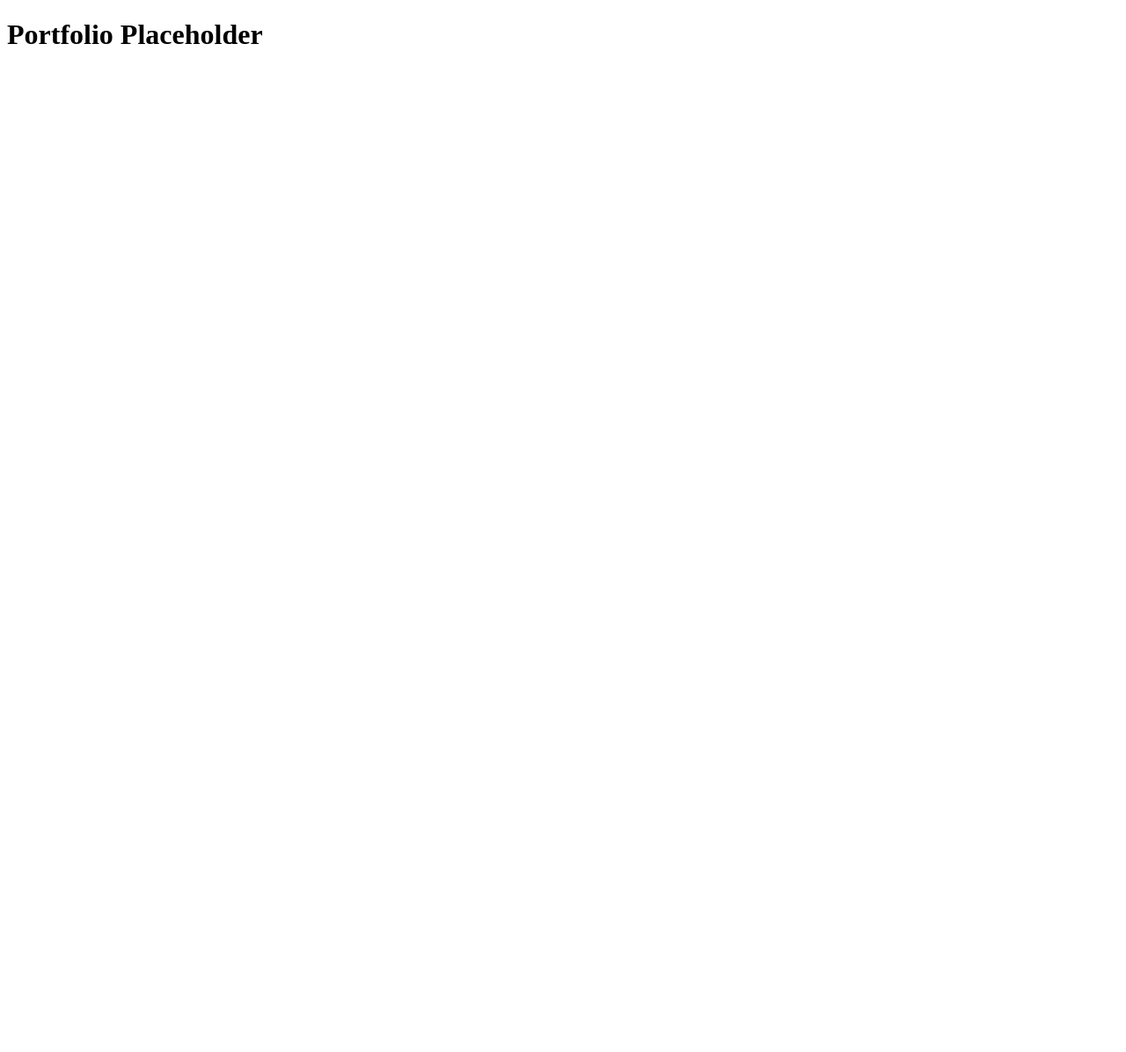
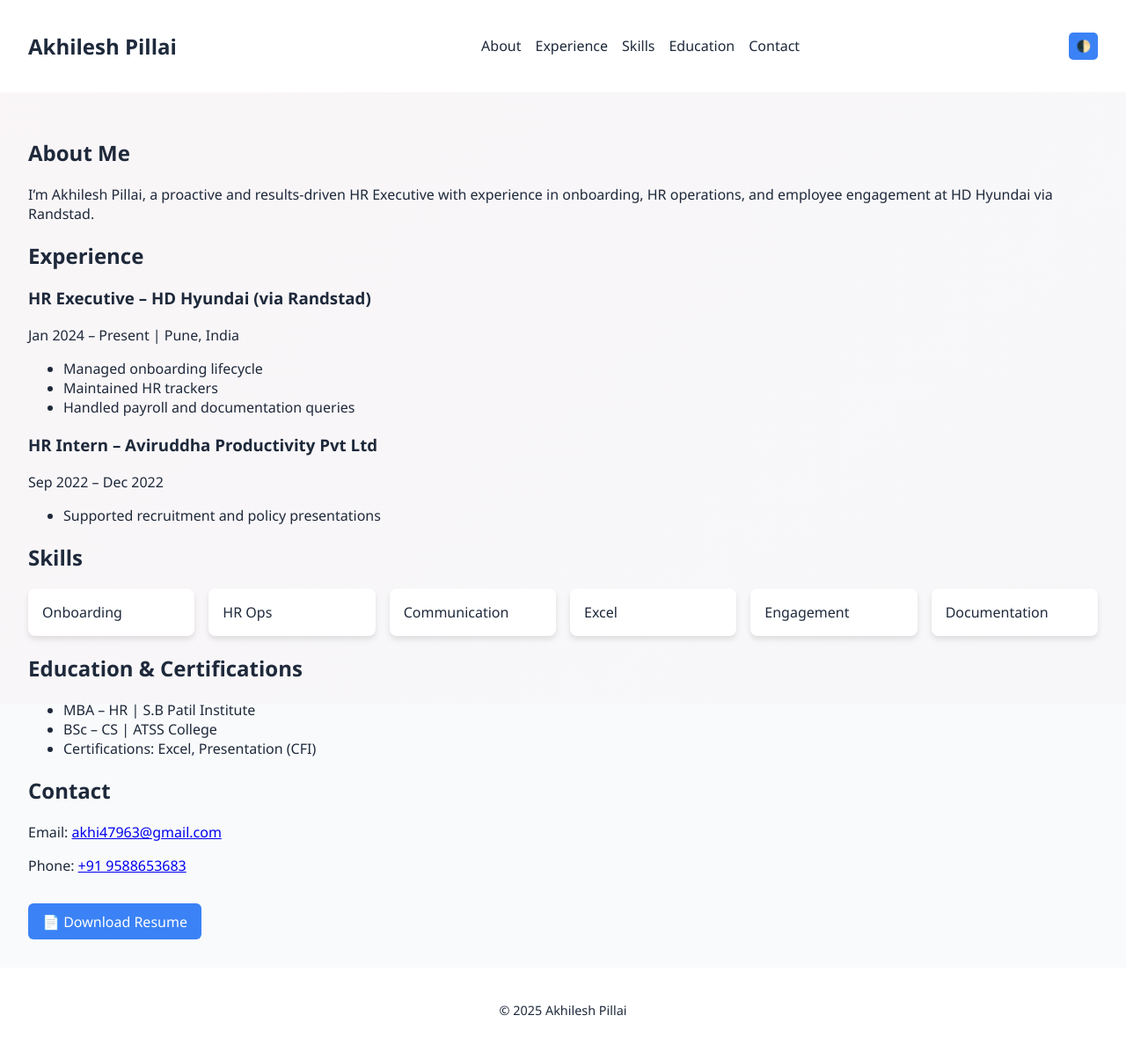
Before and after one commit to akhiiilesh01/akhiiilesh01.github.io, a plain HTML site: page index.html in a window 1280 px wide. Shown: the whole page at 88% size. Before the commit the page ends 800 px from the top, so only its background shows below. Drawn offline with Linux system fonts and the light colour scheme.

Commit message:
Add files via upload

```diff
--- a/index.html
+++ b/index.html
@@ -1 +1,84 @@
-<!DOCTYPE html><html><head><title>Akhilesh Portfolio</title></head><body><h1>Portfolio Placeholder</h1></body></html>
+
+<!DOCTYPE html>
+<html lang="en">
+<head>
+  <meta charset="UTF-8" />
+  <meta name="viewport" content="width=device-width, initial-scale=1.0"/>
+  <title>Akhilesh Pillai | Portfolio</title>
+  <link rel="stylesheet" href="style.css" />
+</head>
+<body>
+  <div class="bg-animation"></div>
+  <header>
+    <nav>
+      <h1>Akhilesh Pillai</h1>
+      <ul>
+        <li><a href="#about">About</a></li>
+        <li><a href="#experience">Experience</a></li>
+        <li><a href="#skills">Skills</a></li>
+        <li><a href="#education">Education</a></li>
+        <li><a href="#contact">Contact</a></li>
+      </ul>
+      <button onclick="toggleMode()" class="mode-toggle">🌓</button>
+    </nav>
+  </header>
+  <main>
+    <section id="about">
+      <h2>About Me</h2>
+      <p>I’m Akhilesh Pillai, a proactive and results-driven HR Executive with experience in onboarding, HR operations, and employee engagement at HD Hyundai via Randstad.</p>
+    </section>
+    <section id="experience">
+      <h2>Experience</h2>
+      <h3>HR Executive – HD Hyundai (via Randstad)</h3>
+      <p>Jan 2024 – Present | Pune, India</p>
+      <ul>
+        <li>Managed onboarding lifecycle</li>
+        <li>Maintained HR trackers</li>
+        <li>Handled payroll and documentation queries</li>
+      </ul>
+      <h3>HR Intern – Aviruddha Productivity Pvt Ltd</h3>
+      <p>Sep 2022 – Dec 2022</p>
+      <ul>
+        <li>Supported recruitment and policy presentations</li>
+      </ul>
+    </section>
+    <section id="skills">
+      <h2>Skills</h2>
+      <div class="cards">
+        <div class="card">Onboarding</div>
+        <div class="card">HR Ops</div>
+        <div class="card">Communication</div>
+        <div class="card">Excel</div>
+        <div class="card">Engagement</div>
+        <div class="card">Documentation</div>
+      </div>
+    </section>
+    <section id="education">
+      <h2>Education & Certifications</h2>
+      <ul>
+        <li>MBA – HR | S.B Patil Institute</li>
+        <li>BSc – CS | ATSS College</li>
+        <li>Certifications: Excel, Presentation (CFI)</li>
+      </ul>
+    </section>
+    <section id="contact">
+      <h2>Contact</h2>
+      <p>Email: <a href="mailto:akhi47963@gmail.com">akhi47963@gmail.com</a></p>
+      <p>Phone: <a href="tel:+919588653683">+91 9588653683</a></p>
+      <a class="download" href="resume.pdf" download>📄 Download Resume</a>
+    </section>
+  </main>
+  <footer>
+    <p>© 2025 Akhilesh Pillai</p>
+  </footer>
+  <script>
+    function toggleMode() {
+      document.body.classList.toggle("dark");
+      localStorage.setItem("theme", document.body.classList.contains("dark") ? "dark" : "light");
+    }
+    if (localStorage.getItem("theme") === "dark") {
+      document.body.classList.add("dark");
+    }
+  </script>
+</body>
+</html>
--- a/style.css
+++ b/style.css
@@ -1 +1,99 @@
-body { font-family: sans-serif; background: #f0f0f0; }
+
+:root {
+  --bg: #f9fafb;
+  --text: #1e293b;
+  --accent: #3b82f6;
+  --card-bg: white;
+}
+body.dark {
+  --bg: #0f172a;
+  --text: #f1f5f9;
+  --card-bg: #1e293b;
+}
+body {
+  margin: 0;
+  font-family: 'Segoe UI', sans-serif;
+  background: var(--bg);
+  color: var(--text);
+  transition: background 0.5s, color 0.5s;
+}
+.bg-animation {
+  position: fixed;
+  top: 0; left: 0;
+  width: 100%; height: 100%;
+  background: linear-gradient(-45deg, #e3f2fd, #fce4ec, #fff3e0);
+  background-size: 400% 400%;
+  animation: animate 20s ease infinite;
+  z-index: 0;
+  opacity: 0.2;
+}
+@keyframes animate {
+  0% { background-position: 0% 50%; }
+  50% { background-position: 100% 50%; }
+  100% { background-position: 0% 50%; }
+}
+nav {
+  background: var(--card-bg);
+  display: flex;
+  justify-content: space-between;
+  align-items: center;
+  padding: 1rem 2rem;
+  position: sticky;
+  top: 0;
+  z-index: 2;
+}
+nav ul {
+  display: flex;
+  gap: 1rem;
+  list-style: none;
+}
+nav a {
+  color: var(--text);
+  text-decoration: none;
+}
+.mode-toggle {
+  background: var(--accent);
+  color: white;
+  border: none;
+  padding: 0.5rem;
+  border-radius: 5px;
+}
+main {
+  padding: 2rem;
+  position: relative;
+  z-index: 1;
+}
+.cards {
+  display: grid;
+  grid-template-columns: repeat(auto-fit, minmax(120px, 1fr));
+  gap: 1rem;
+}
+.card {
+  background: var(--card-bg);
+  padding: 1rem;
+  border-radius: 8px;
+  box-shadow: 0 4px 6px rgba(0,0,0,0.1);
+  transition: transform 0.3s;
+}
+.card:hover {
+  transform: translateY(-5px);
+  background: #e0f2fe;
+}
+.dark .card:hover {
+  background: #334155;
+}
+.download {
+  display: inline-block;
+  margin-top: 1rem;
+  padding: 0.6rem 1rem;
+  background: var(--accent);
+  color: white;
+  text-decoration: none;
+  border-radius: 6px;
+}
+footer {
+  text-align: center;
+  padding: 1.5rem;
+  background: var(--card-bg);
+  font-size: 0.9rem;
+}
```
Also changed, not shown: 1 other file.
